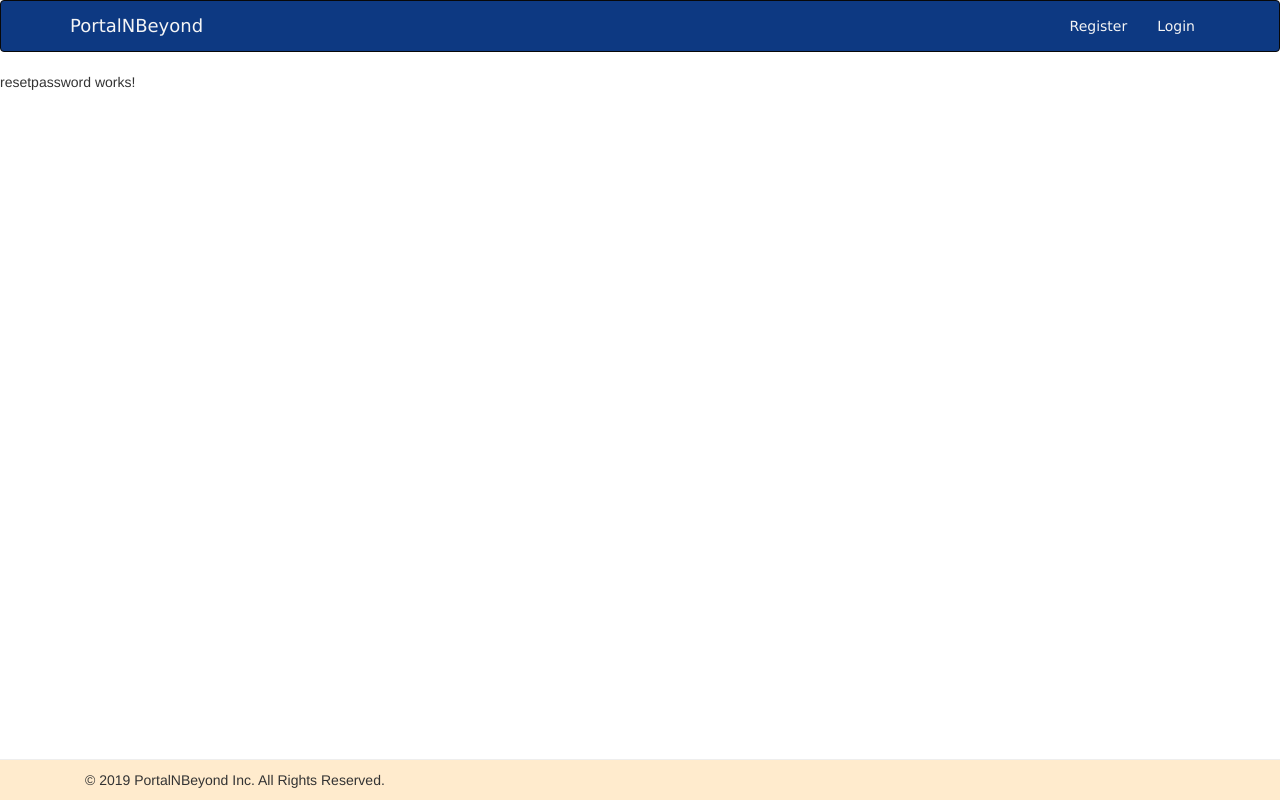
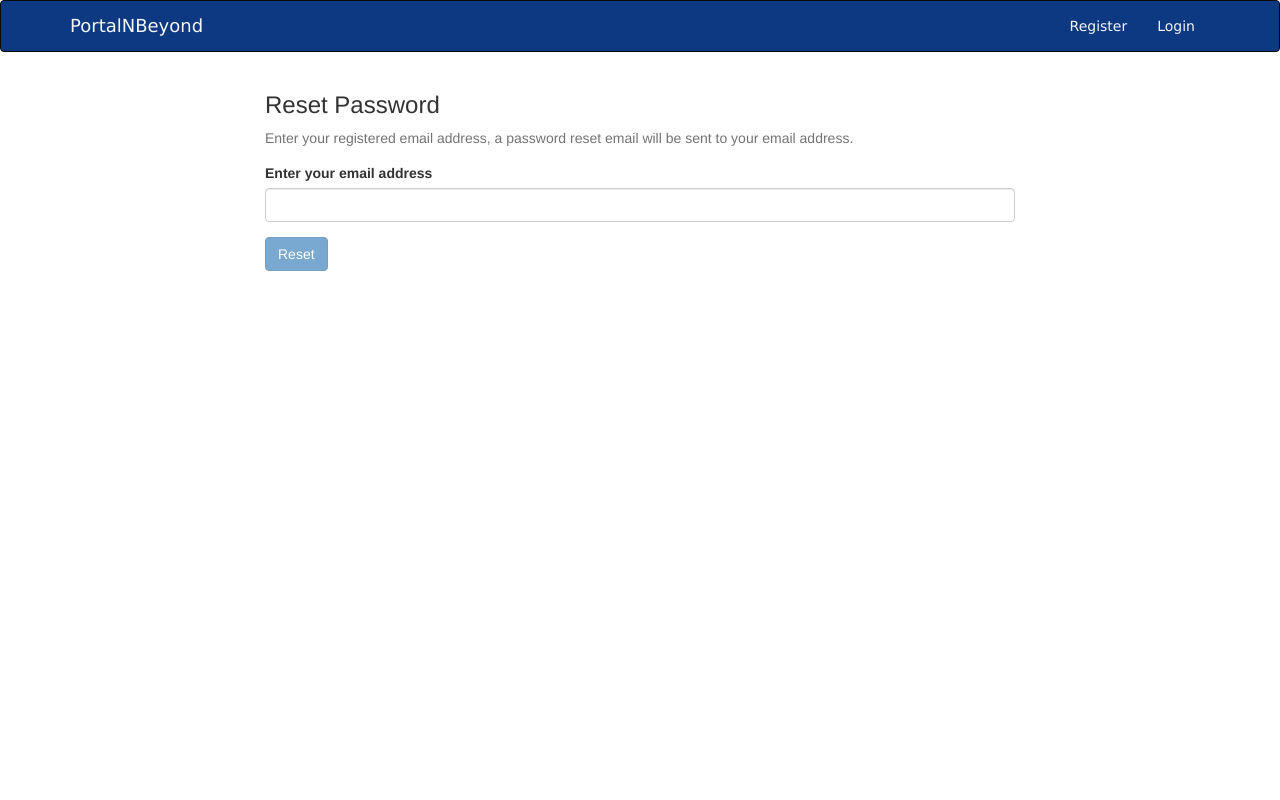
Before and after one commit to SatyaKundum/angular-repo, an Angular app in the folder pnbapp/: page /resetpassword in a window 1280 px wide. Built offline with nearby package versions, Linux system fonts and the light colour scheme.

Commit message:
invoking service call

```diff
--- a/pnbapp/src/app/api.service.ts
+++ b/pnbapp/src/app/api.service.ts
@@ -1,7 +1,6 @@
 import { Injectable } from '@angular/core';
 import { HttpClient } from '@angular/common/http';
 import { PnbUser } from './pnb-user';
-
 
 @Injectable({
   providedIn: 'root'
@@ -15,7 +14,7 @@ export class ApiService {
 
   public createUser(pnbuser: PnbUser) {
     console.log(this.apiURL);
-   // console.log(pnbuser.username);
-    return this.httpClient.post('${this.apiURL}/adduser/', pnbuser);
+    console.log(pnbuser.username);
+    return this.httpClient.post('http://localhost:9001/portalnbeyond/adduser', pnbuser);
   }
 }
--- a/pnbapp/src/app/app.component.html
+++ b/pnbapp/src/app/app.component.html
@@ -1,2 +1,2 @@
 <app-header></app-header>
-<app-footer></app-footer>
+<!--<app-footer></app-footer>-->
--- a/pnbapp/src/app/login/login.component.html
+++ b/pnbapp/src/app/login/login.component.html
@@ -21,7 +21,7 @@
             <span class="help-block" *ngIf="!password.valid && password.touched">Please enter password</span>
           </div>
         </div>
-        <button class="btn btn-primary" type="submit" [disabled]=!f.valid>Login</button>
+        <button class="btn btn-primary" type="submit" [disabled]=!f.valid>Login</button>&nbsp;&nbsp;
         <a routerLink="/resetpassword"><span>Reset Password</span></a>
       </form>
     </div>
--- a/pnbapp/src/app/pnb-user.ts
+++ b/pnbapp/src/app/pnb-user.ts
@@ -1,5 +1,6 @@
 export class PnbUser {
-    username: string;
-    email: string;
-    password: string;
+    constructor (public username: string,
+    public email: string,
+    public  password: string
+    ){}
 }
--- a/pnbapp/src/app/register/register.component.ts
+++ b/pnbapp/src/app/register/register.component.ts
@@ -10,7 +10,7 @@ import { PnbUser } from '../pnb-user';
   styleUrls: ['./register.component.css']
 })
 export class RegisterComponent implements OnInit {
-
+  title = 'registration module';
   @ViewChild('f') registrationForm: NgForm;
 
   constructor(private apiService: ApiService) { }
@@ -18,8 +18,6 @@ export class RegisterComponent implements OnInit {
   ngOnInit() {
     this.onRegisterUser;
   }
-
-
 
   suggestUserName() {
     console.log('suggest username');
@@ -31,15 +29,12 @@ export class RegisterComponent implements OnInit {
     });
   }
 
-  pnbuser: {
-    "username": "test11",
-    "email": "test11@gmail.com",
-    "password": "skdjflsajflsaf"
-  }
+  pnbuser = new PnbUser('test123', 'test290@gmail.com', 'sajhfasl');
 
   onRegisterUser() {
+    console.log('inside register user');
     this.apiService.createUser(this.pnbuser).subscribe((response) => {
-      console.log(response);
+      console.log("service response"+response);
     });
   }
 }
--- a/pnbapp/src/app/resetpassword/resetpassword.component.css
+++ b/pnbapp/src/app/resetpassword/resetpassword.component.css
@@ -0,0 +1,7 @@
+input.ng-invalid.ng-touched {
+    border:1px solid red;
+}
+
+span.help-block{
+    color: red;
+}
--- a/pnbapp/src/app/resetpassword/resetpassword.component.html
+++ b/pnbapp/src/app/resetpassword/resetpassword.component.html
@@ -1,3 +1,20 @@
-<p>
-  resetpassword works!
-</p>
+<div class="container">
+    <div class="row">
+      <div class="col-xs-12 col-sm-10 col-md-8 col-sm-offset-1 col-md-offset-2">
+        <form (ngSubmit)="onResetPaswordSubmit()" #f="ngForm">
+          <div id="user-data" ngModelGroup="userLoginData" #userLoginData="ngModelGroup">
+            <div class="form-group">
+              <h3>Reset Password</h3>
+              <p class="help-block"> Enter your registered email address, a password reset email will be sent to your email address.</p>
+            </div>
+            <div class="form-group">
+              <label for="email">Enter your email address</label>
+              <input type="email" id="email" class="form-control" ngModel name="email" required #email="ngModel">
+              <span class="help-block" *ngIf="!email.valid && email.touched">Please enter registered email</span>
+            </div>
+          </div>
+          <button class="btn btn-primary" type="submit" [disabled]=!f.valid>Reset</button>
+        </form>
+      </div>
+    </div>
+  </div>
```
